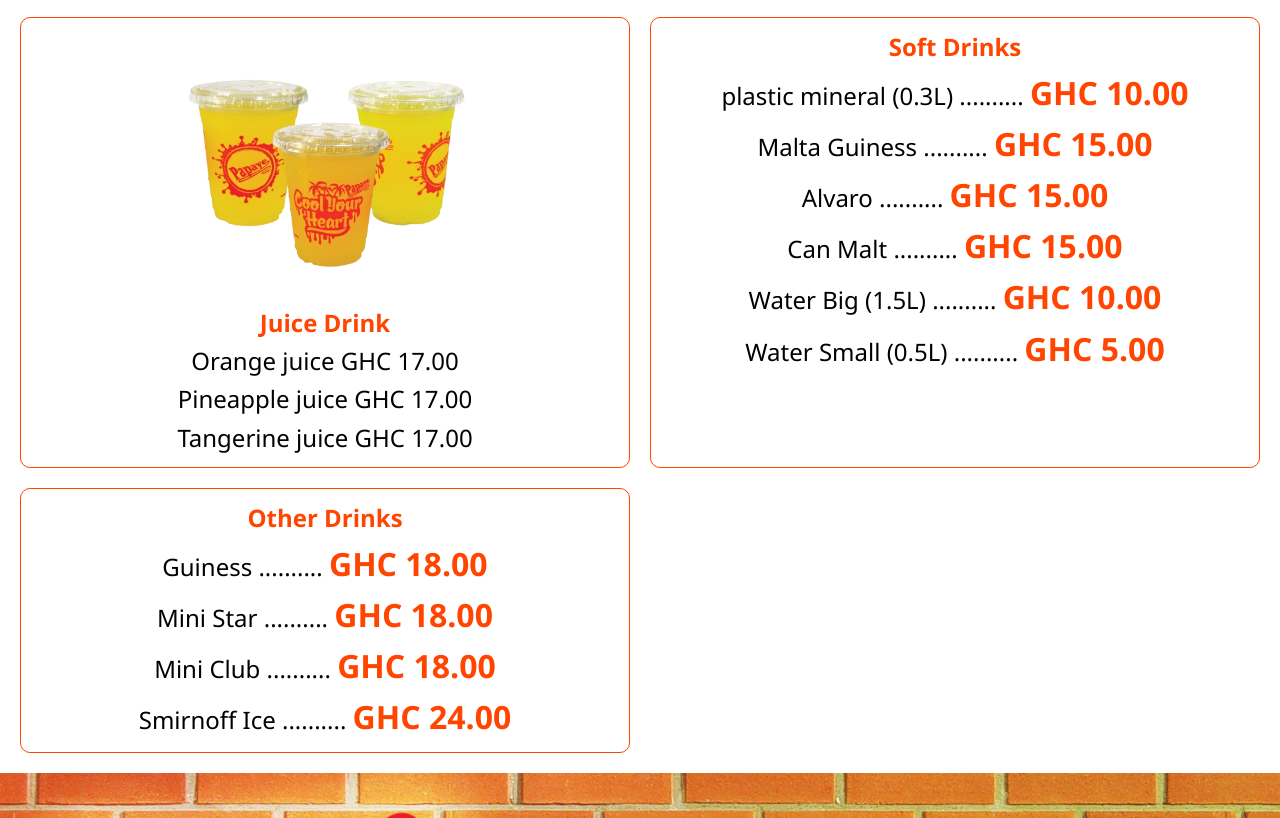
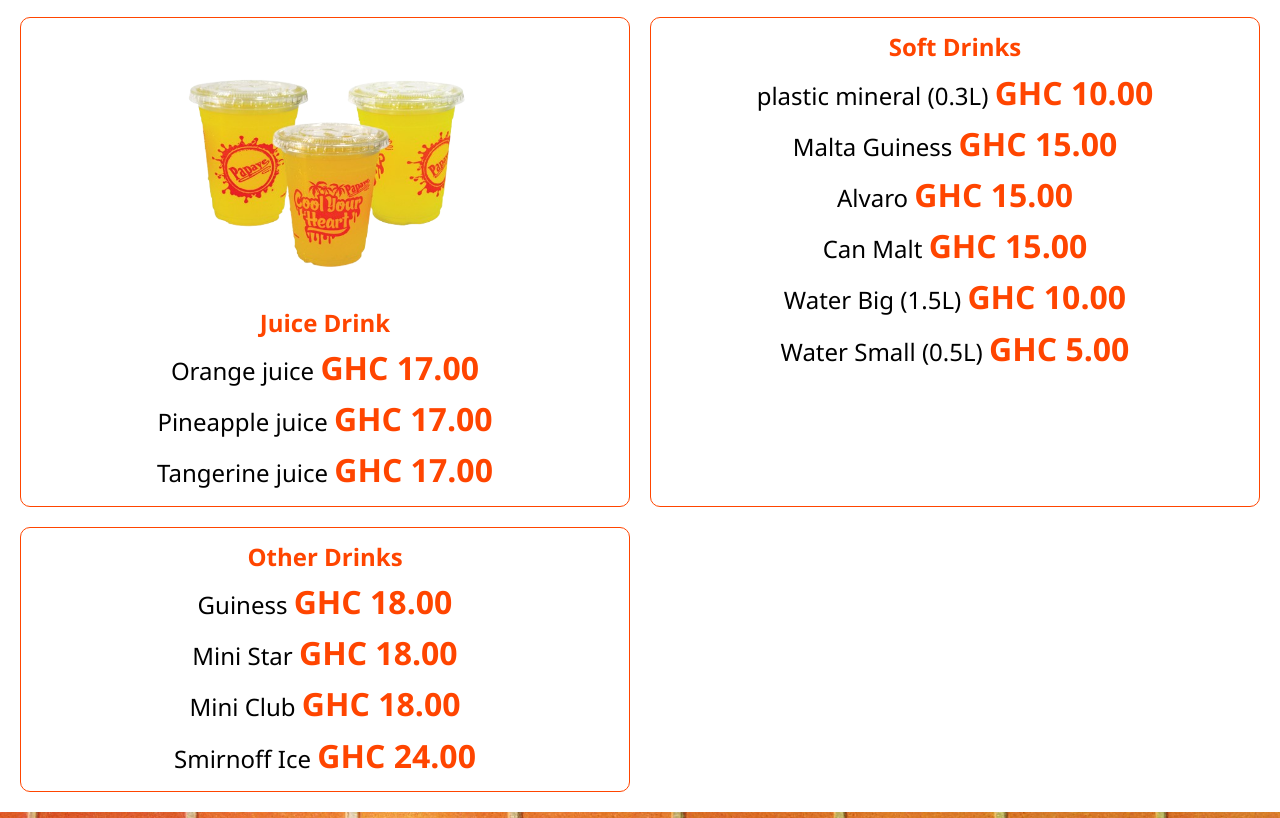
Before and after one commit to Papaye2025/Papayefastfood.com, a plain HTML site: page drinks.html in a window 1280 px wide. Shown: the part 134-952 px from the top of the page. Drawn offline with Linux system fonts and the light colour scheme.

Commit message:
Update drinks.html

```diff
--- a/drinks.html
+++ b/drinks.html
@@ -68,28 +68,28 @@
             <div class="full-pack-content">
                 <img src="juice_2017_no_bg_rgb-removebg-preview (1).png" alt="juice papaye fast food">
                 <h2>Juice Drink </h2>
-                <p>Orange juice GHC 17.00</p>
-                <p>Pineapple juice GHC 17.00</p>
-                <p>Tangerine juice GHC 17.00</p>
+                <p>Orange juice <b>GHC 17.00</b></p>
+                <p>Pineapple juice <b>GHC 17.00</b></p>
+                <p>Tangerine juice <b>GHC 17.00</b></p>
             </div>
 
             <div class="soft-drinks full-pack-content">
                 <div>
                   <h2>Soft Drinks</h2>
                </div>
-                <p>plastic mineral (0.3L) ..........  <b>GHC 10.00</b></p>
-                <p>Malta Guiness .......... <b>GHC 15.00 </b></p>
-                <p>Alvaro ..........  <b>GHC 15.00</b></p>
-                <p>Can Malt ..........  <b>GHC 15.00</b></p>
-                <p>Water Big (1.5L) ..........  <b>GHC 10.00</b></p>
-                <p>Water Small (0.5L) ..........  <b>GHC 5.00</b></p>
+                <p>plastic mineral (0.3L)  <b>GHC 10.00</b></p>
+                <p>Malta Guiness  <b>GHC 15.00 </b></p>
+                <p>Alvaro  <b>GHC 15.00</b></p>
+                <p>Can Malt   <b>GHC 15.00</b></p>
+                <p>Water Big (1.5L)   <b>GHC 10.00</b></p>
+                <p>Water Small (0.5L) <b>GHC 5.00</b></p>
         </div>
             <div class="soft-drinks full-pack-content">
                 <h2>Other Drinks</h2>
-                <p>Guiness ..........  <b>GHC 18.00</b></p>
-                <p>Mini Star ..........  <b>GHC 18.00</b></p>
-                <p>Mini Club ..........  <b>GHC 18.00</b></p>
-                <p>Smirnoff Ice .......... <b>GHC 24.00</b></p>
+                <p>Guiness  <b>GHC 18.00</b></p>
+                <p>Mini Star  <b>GHC 18.00</b></p>
+                <p>Mini Club   <b>GHC 18.00</b></p>
+                <p>Smirnoff Ice  <b>GHC 24.00</b></p>
             </div>
 
         </div>
@@ -147,4 +147,5 @@
     </footer>
     <script src="script.js"></script>
 </body>
+
 </html>
```
